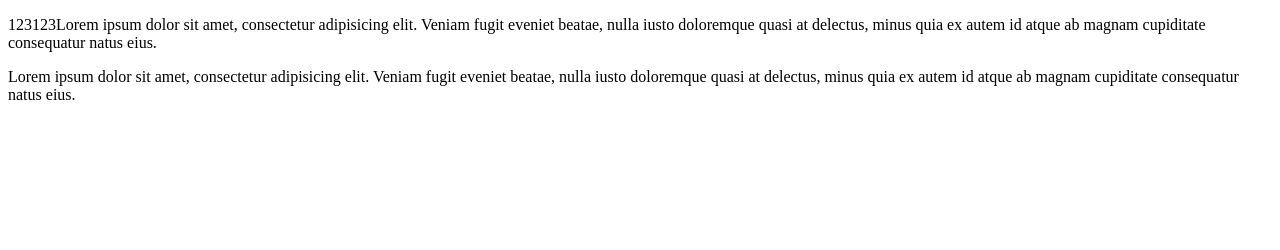
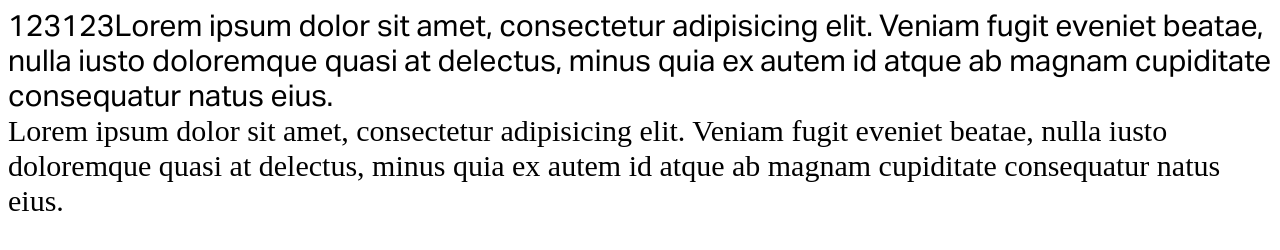
Before and after one commit to Vintergoller/first, a plain HTML site: page SmartHouseProject/index.html in a window 1280 px wide. Drawn offline with Linux system fonts and the light colour scheme.

Commit message:
add fonts in css

```diff
--- a/SmartHouseProject/css/style.css
+++ b/SmartHouseProject/css/style.css
@@ -1,103 +1,10 @@
-@font-face {
-    font-family: 'Aktiv Grotesk Corp';
-    src: url('../fonts/AktivGroteskCorp/AktivGroteskCorp-Medium.eot');
-    src: local('../fonts/AktivGroteskCorp/AktivGroteskCorp-Medium'),
-        url('../fonts/AktivGroteskCorp/AktivGroteskCorp-Medium.eot?#iefix') format('embedded-opentype'),
-        url('../fonts/AktivGroteskCorp/AktivGroteskCorp-Medium.woff2') format('woff2'),
-        url('../fonts/AktivGroteskCorp/AktivGroteskCorp-Medium.woff') format('woff'),
-        url('../fonts/AktivGroteskCorp/AktivGroteskCorp-Medium.ttf') format('truetype');
-    font-weight: 500;
-    font-style: normal;
-}
+@import url("../fonts/AktivGroteskCorp/stylesheet.css");
 
-@font-face {
-    font-family: 'Aktiv Grotesk Corp';
-    src: url('../fonts/AktivGroteskCorp/AktivGroteskCorp-Bold.eot');
-    src: local('../fonts/AktivGroteskCorp/AktivGroteskCorp-Bold'),
-        url('../fonts/AktivGroteskCorp/AktivGroteskCorp-Bold.eot?#iefix') format('embedded-opentype'),
-        url('../fonts/AktivGroteskCorp/AktivGroteskCorp-Bold.woff2') format('woff2'),
-        url('../fonts/AktivGroteskCorp/AktivGroteskCorp-Bold.woff') format('woff'),
-        url('../fonts/AktivGroteskCorp/AktivGroteskCorp-Bold.ttf') format('truetype');
-    font-weight: bold;
-    font-style: normal;
-}
-
-@font-face {
-    font-family: 'Aktiv Grotesk Corp';
-    src: url('../fonts/AktivGroteskCorp/AktivGroteskCorp-Italic.eot');
-    src: local('../fonts/AktivGroteskCorp/AktivGroteskCorp-Italic'),
-        url('../fonts/AktivGroteskCorp/AktivGroteskCorp-Italic.eot?#iefix') format('embedded-opentype'),
-        url('../fonts/AktivGroteskCorp/AktivGroteskCorp-Italic.woff2') format('woff2'),
-        url('../fonts/AktivGroteskCorp/AktivGroteskCorp-Italic.woff') format('woff'),
-        url('../fonts/AktivGroteskCorp/AktivGroteskCorp-Italic.ttf') format('truetype');
-    font-weight: normal;
-    font-style: italic;
-}
-
-@font-face {
-    font-family: 'Aktiv Grotesk Corp';
-    src: url('../fonts/AktivGroteskCorp/AktivGroteskCorp-LightItalic.eot');
-    src: local('../fonts/AktivGroteskCorp/AktivGroteskCorp-LightItalic'),
-        url('../fonts/AktivGroteskCorp/AktivGroteskCorp-LightItalic.eot?#iefix') format('embedded-opentype'),
-        url('../fonts/AktivGroteskCorp/AktivGroteskCorp-LightItalic.woff2') format('woff2'),
-        url('../fonts/AktivGroteskCorp/AktivGroteskCorp-LightItalic.woff') format('woff'),
-        url('../fonts/AktivGroteskCorp/AktivGroteskCorp-LightItalic.ttf') format('truetype');
-    font-weight: 300;
-    font-style: italic;
-}
-
-@font-face {
-    font-family: 'Aktiv Grotesk Corp';
-    src: url('../fonts/AktivGroteskCorp/AktivGroteskCorp-MediumItalic.eot');
-    src: local('../fonts/AktivGroteskCorp/AktivGroteskCorp-MediumItalic'),
-        url('../fonts/AktivGroteskCorp/AktivGroteskCorp-MediumItalic.eot?#iefix') format('embedded-opentype'),
-        url('../fonts/AktivGroteskCorp/AktivGroteskCorp-MediumItalic.woff2') format('woff2'),
-        url('../fonts/AktivGroteskCorp/AktivGroteskCorp-MediumItalic.woff') format('woff'),
-        url('../fonts/AktivGroteskCorp/AktivGroteskCorp-MediumItalic.ttf') format('truetype');
-    font-weight: 500;
-    font-style: italic;
-}
-
-@font-face {
-    font-family: 'Aktiv Grotesk Corp';
-    src: url('../fonts/AktivGroteskCorp/AktivGroteskCorp-Light.eot');
-    src: local('../fonts/AktivGroteskCorp/AktivGroteskCorp-Light'),
-        url('../fonts/AktivGroteskCorp/AktivGroteskCorp-Light.eot?#iefix') format('embedded-opentype'),
-        url('../fonts/AktivGroteskCorp/AktivGroteskCorp-Light.woff2') format('woff2'),
-        url('../fonts/AktivGroteskCorp/AktivGroteskCorp-Light.woff') format('woff'),
-        url('../fonts/AktivGroteskCorp/AktivGroteskCorp-Light.ttf') format('truetype');
-    font-weight: 300;
-    font-style: normal;
-}
-
-@font-face {
-    font-family: 'Aktiv Grotesk Corp';
-    src: url('../fonts/AktivGroteskCorp/AktivGroteskCorp-Regular.eot');
-    src: local('../fonts/AktivGroteskCorp/AktivGroteskCorp-Regular'),
-        url('../fonts/AktivGroteskCorp/AktivGroteskCorp-Regular.eot?#iefix') format('embedded-opentype'),
-        url('../fonts/AktivGroteskCorp/AktivGroteskCorp-Regular.woff2') format('woff2'),
-        url('../fonts/AktivGroteskCorp/AktivGroteskCorp-Regular.woff') format('woff'),
-        url('../fonts/AktivGroteskCorp/AktivGroteskCorp-Regular.ttf') format('truetype');
-    font-weight: normal;
-    font-style: normal;
-}
-
-@font-face {
-    font-family: 'Aktiv Grotesk Corp';
-    src: url('../fonts/AktivGroteskCorp/AktivGroteskCorp-BoldItalic.eot');
-    src: local('../fonts/AktivGroteskCorp/AktivGroteskCorp-BoldItalic'),
-        url('../fonts/AktivGroteskCorp/AktivGroteskCorp-BoldItalic.eot?#iefix') format('embedded-opentype'),
-        url('../fonts/AktivGroteskCorp/AktivGroteskCorp-BoldItalic.woff2') format('woff2'),
-        url('../fonts/AktivGroteskCorp/AktivGroteskCorp-BoldItalic.woff') format('woff'),
-        url('../fonts/AktivGroteskCorp/AktivGroteskCorp-BoldItalic.ttf') format('truetype');
-    font-weight: bold;
-    font-style: italic;
-}
 
 
 .text{
     margin: 0;
-    font-size: 100px;
+    font-size: 30px;
     line-height: 35px;
     font-family: 'Aktiv Grotesk Corp';
 }
--- a/SmartHouseProject/index.html
+++ b/SmartHouseProject/index.html
@@ -1,9 +1,10 @@
 <!DOCTYPE html>
 <html lang="en">
-<head>
+    <head>
+    <title>Document</title>
+    <link rel="stylesheet" href="css/style.css">
     <meta charset="UTF-8">
     <meta name="viewport" content="width=device-width, initial-scale=1.0">
-    <title>Document</title>
 </head>
 <body>
     <div>
```
